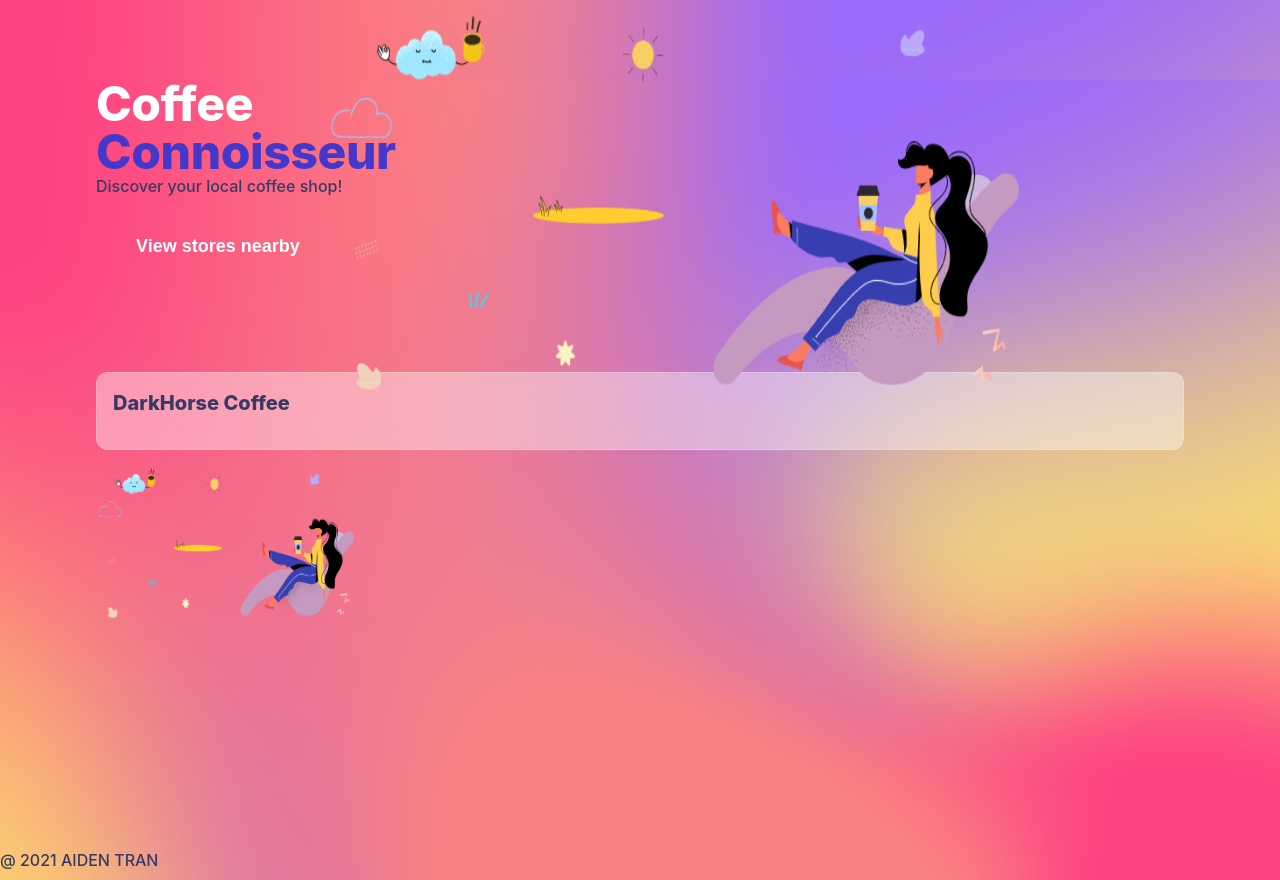
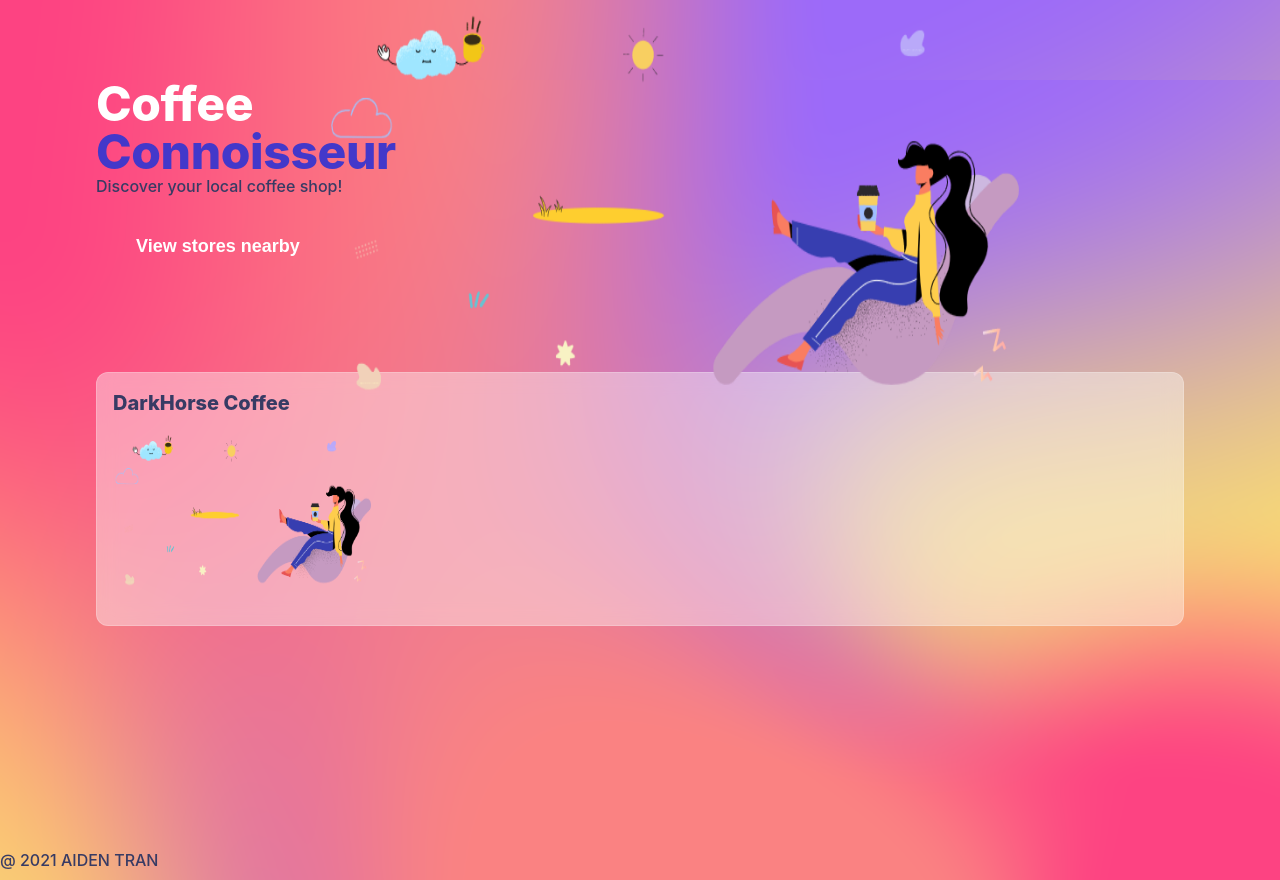
Before and after one commit to AidenTran15/Discover-Coffee-Stores, a Next.js app: page / in a window 1280 px wide. Built offline with nearby package versions, Linux system fonts and the light colour scheme.

Commit message:
added glass styling

```diff
--- a/components/card.js
+++ b/components/card.js
@@ -11,10 +11,11 @@ const Card = (props) => {
                     <div className={styles.cardHeaderWrapper}>
                         <h2 className={styles.cardHeader}>{props.name}</h2>
                     </div>
+                    <div className={styles.cardHeaderWrapper}>
+                    <Image className={styles.cardImage} src={props.imgUrl} width={260} height={160}/>
+                    </div>
                 </div>
-                <div className={styles.cardHeaderWrapper}>
-                    <Image className={styles.cardImage} src={props.imgUrl} width={260} height={160}/>
-                </div>
+
             </a>
         </Link>
     )
```
